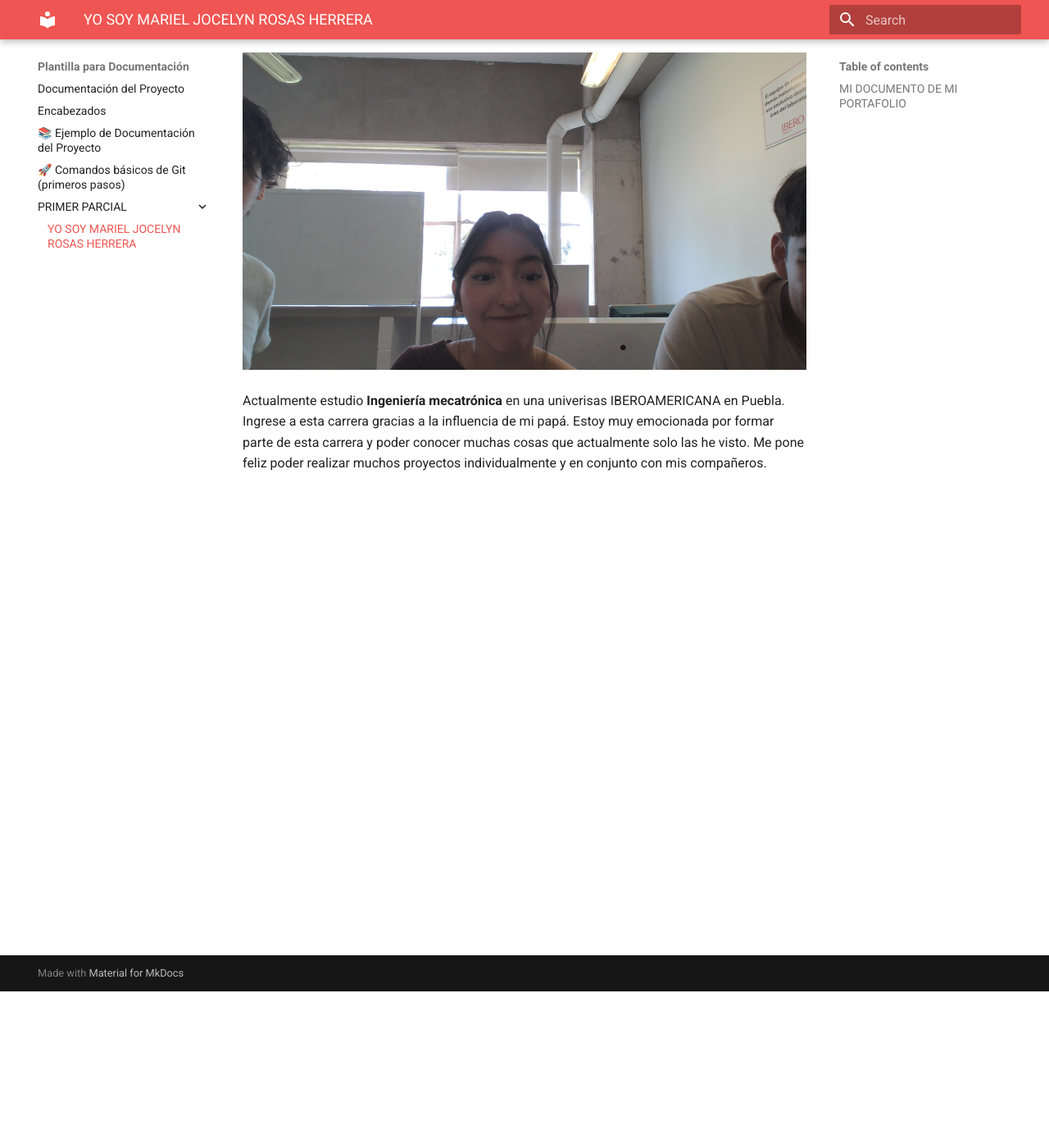
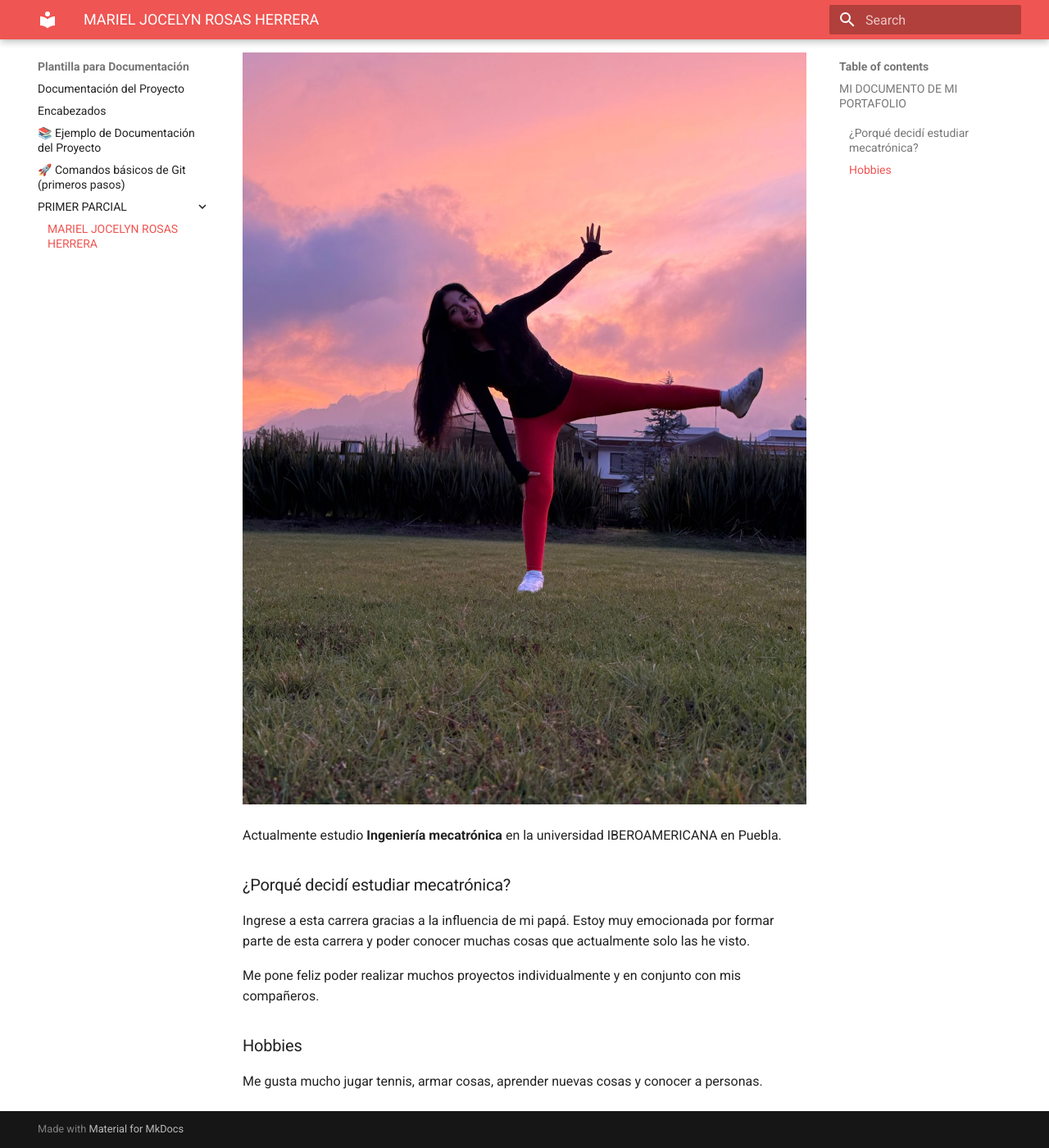
Before and after one commit to Marieljrsh/Marielj, an MkDocs documentation site: the page built from docs/PRIMER PARCIAL/sesion1.md, in a window 1280 px wide and 1400 px high, scrolled down 191 px. Shown: the whole window at 82% size. Built offline with MkDocs 1.6.1 and Material for MkDocs 9.7.7, drawn with Linux system fonts in a browser that asks for light colours; some of the changed text lies outside the part shown.

Commit message:
añadí foto

```diff
--- a/docs/PRIMER PARCIAL/sesion1.md
+++ b/docs/PRIMER PARCIAL/sesion1.md
@@ -1,7 +1,15 @@
-#   YO SOY MARIEL JOCELYN ROSAS HERRERA
+#  MARIEL JOCELYN ROSAS HERRERA
 ## MI DOCUMENTO DE MI PORTAFOLIO
-![Diagrama del sistema](../recursos/imgs/foto.jpg)
+![Diagrama del sistema](../recursos/imgs/mariel_foto.jpeg)
 -
-Actualmente estudio **Ingeniería mecatrónica** en una univerisas IBEROAMERICANA en Puebla.
+Actualmente estudio **Ingeniería mecatrónica** en la universidad IBEROAMERICANA en Puebla.
+
+### ¿Porqué decidí estudiar mecatrónica?
+
 Ingrese a esta carrera gracias a la influencia de mi papá.
-Estoy muy emocionada por formar parte de esta carrera y poder conocer muchas cosas que actualmente solo las he visto. Me pone feliz poder realizar muchos proyectos individualmente y en conjunto con mis compañeros.
+Estoy muy emocionada por formar parte de esta carrera y poder conocer muchas cosas que actualmente solo las he visto.
+
+Me pone feliz poder realizar muchos proyectos individualmente y en conjunto con mis compañeros.
+
+### Hobbies
+Me gusta mucho jugar tennis, armar cosas, aprender nuevas cosas y  conocer a personas.
```
Also changed, not shown: docs/recursos/imgs/mariel_foto.jpeg (added).
